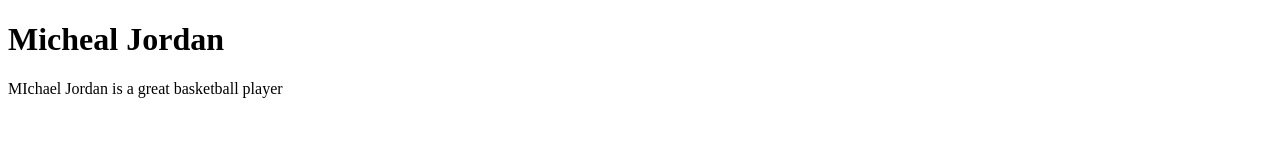
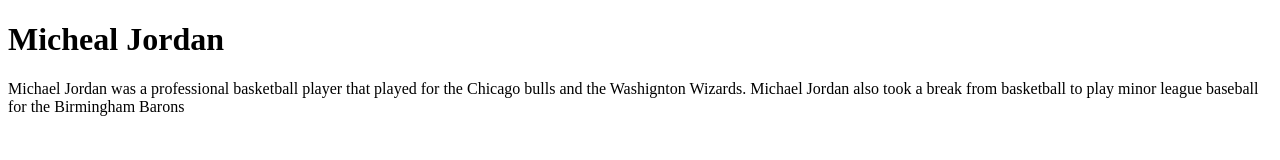
Before and after one commit to rc2883/exploring-cs, a plain HTML site: page index.html in a window 1280 px wide. Drawn offline with Linux system fonts and the light colour scheme.

Commit message:
first paragraph

```diff
--- a/index.html
+++ b/index.html
@@ -2,6 +2,6 @@
 <html>
  <body>
 <h1>Micheal Jordan</h1>
-       <p>MIchael Jordan is a great basketball player</p>
+       <p>Michael Jordan was a professional basketball player that played for the Chicago bulls and the Washignton Wizards. Michael Jordan also took a break from basketball to play minor league baseball for the Birmingham Barons </p>
  </body>
 </html>
```
